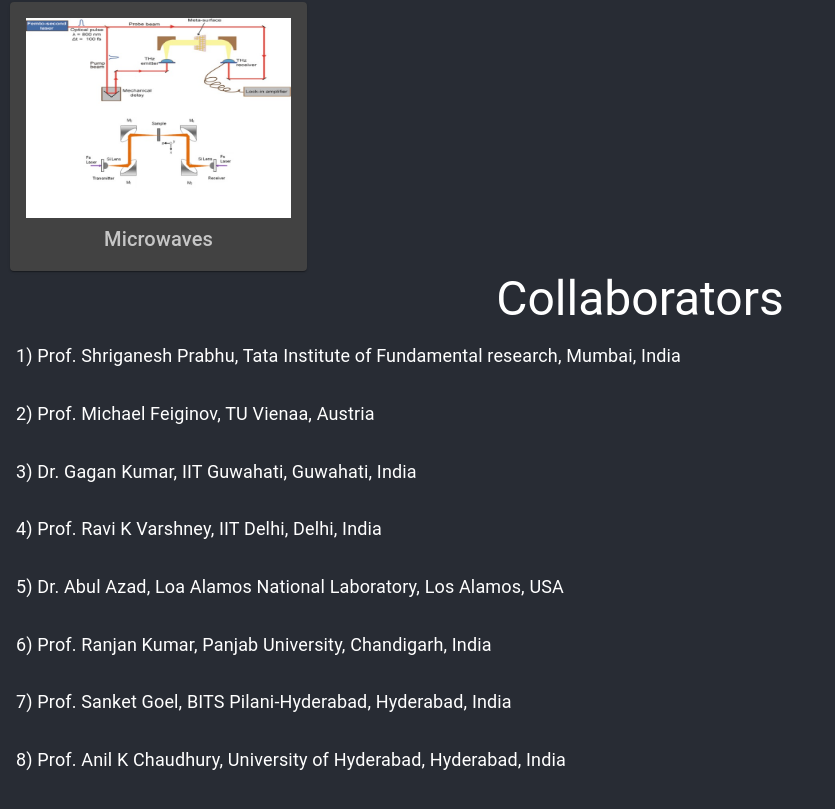
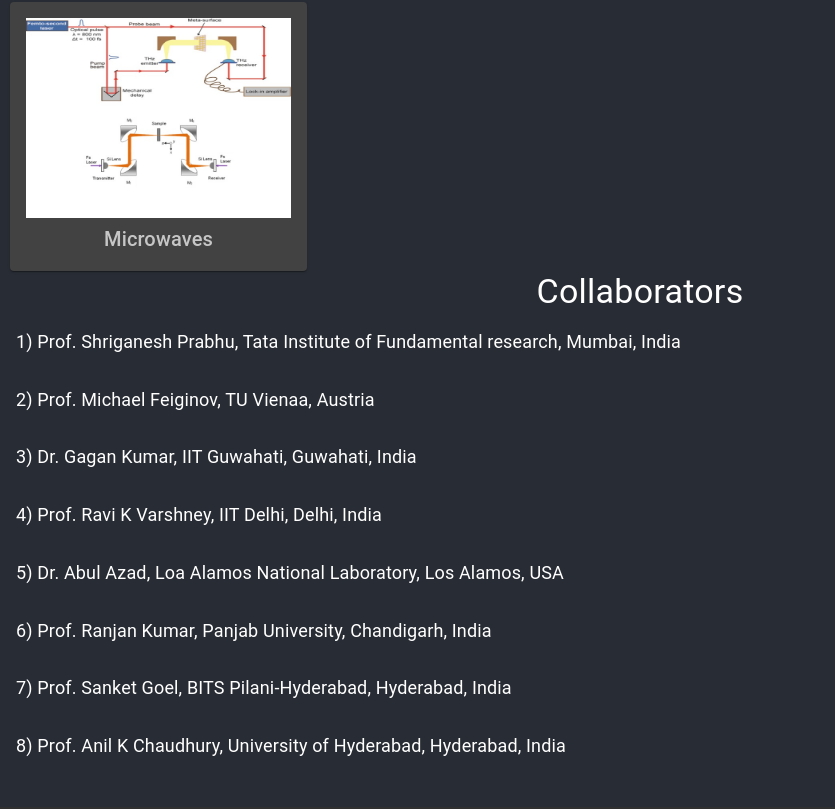
Before and after one commit to Rohithgilla12/Teramade, a React (Create React App) app: page / in a window 1280 px wide. Shown: the part 837-1646 px from the top of the page, without its empty margins (0-835 px from the left). Built offline with nearby package versions, Linux system fonts and the light colour scheme.

Commit message:
Collab header size

```diff
--- a/src/components/Collaborators.js
+++ b/src/components/Collaborators.js
@@ -17,7 +17,7 @@ const Collaborators = () => {
   ];
   return (
     <>
-      <Typography variant="h3">Collaborators</Typography>
+      <Typography variant="h4">Collaborators</Typography>
       <Grid container>
         {Collabs.map((element, index) => {
           return (
```
